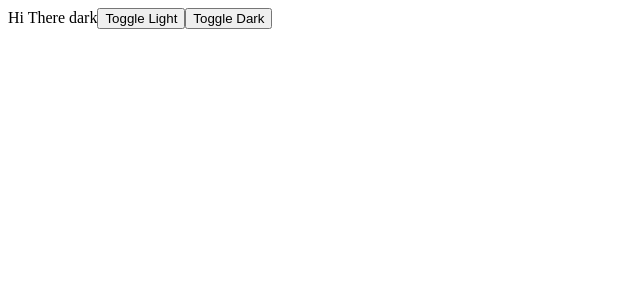
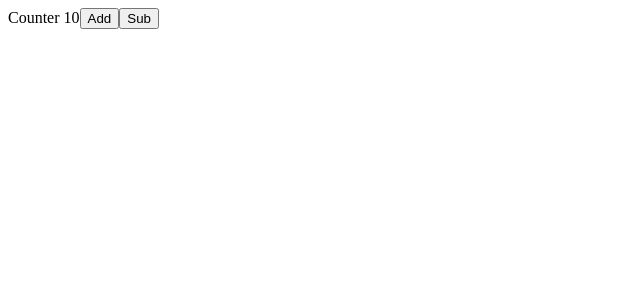
Before and after one commit to acmsafrin/react_handson, a React (Create React App) app: page / in a window 1280 px wide. Shown: the top 300 px of the page, without its empty margins (0-640 px from the left). Built offline with nearby package versions, Linux system fonts and the light colour scheme.

Commit message:
custom Hook

```diff
--- a/src/index.js
+++ b/src/index.js
@@ -4,11 +4,12 @@ import App from './App';
 import reportWebVitals from './reportWebVitals';
 import UseRefTest from './UserRefTest';
 import UseStateTest from './UseStateTest';
+import { UseConter } from './useConter';
 import { ContextApp } from './ContextApp';
 
 const root = ReactDOM.createRoot(document.getElementById('root'));
 root.render(
-    <ContextApp/>
+    <UseConter/>
     );
 
 // If you want to start measuring performance in your app, pass a function
--- /dev/null
+++ b/src/useConter.js
@@ -0,0 +1,22 @@
+import { useState } from "react"
+
+
+function useCounter(init){
+    const [count,setCount]=useState(init)
+    const add = ()=>setCount((v)=>v+1);
+    const sub = ()=>setCount((v)=> v-1);
+
+    return [count,add,sub]
+
+}
+
+export function UseConter(){
+
+    const [num,add,sub]=useCounter(10)
+
+    return <div>
+        Counter {num}
+        <button onClick={add}>Add</button>
+        <button onClick={sub}>Sub</button>
+    </div>
+}
```
